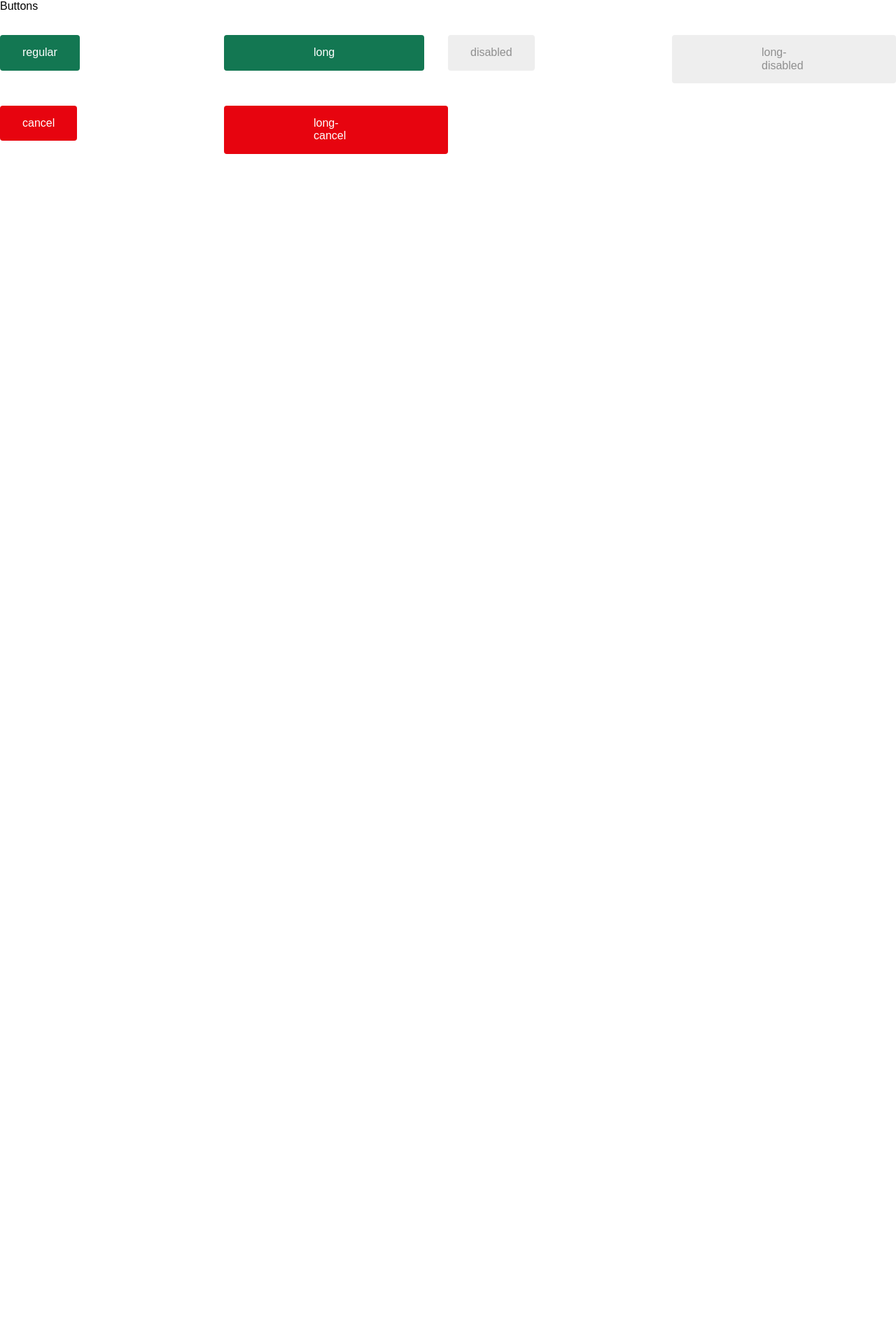
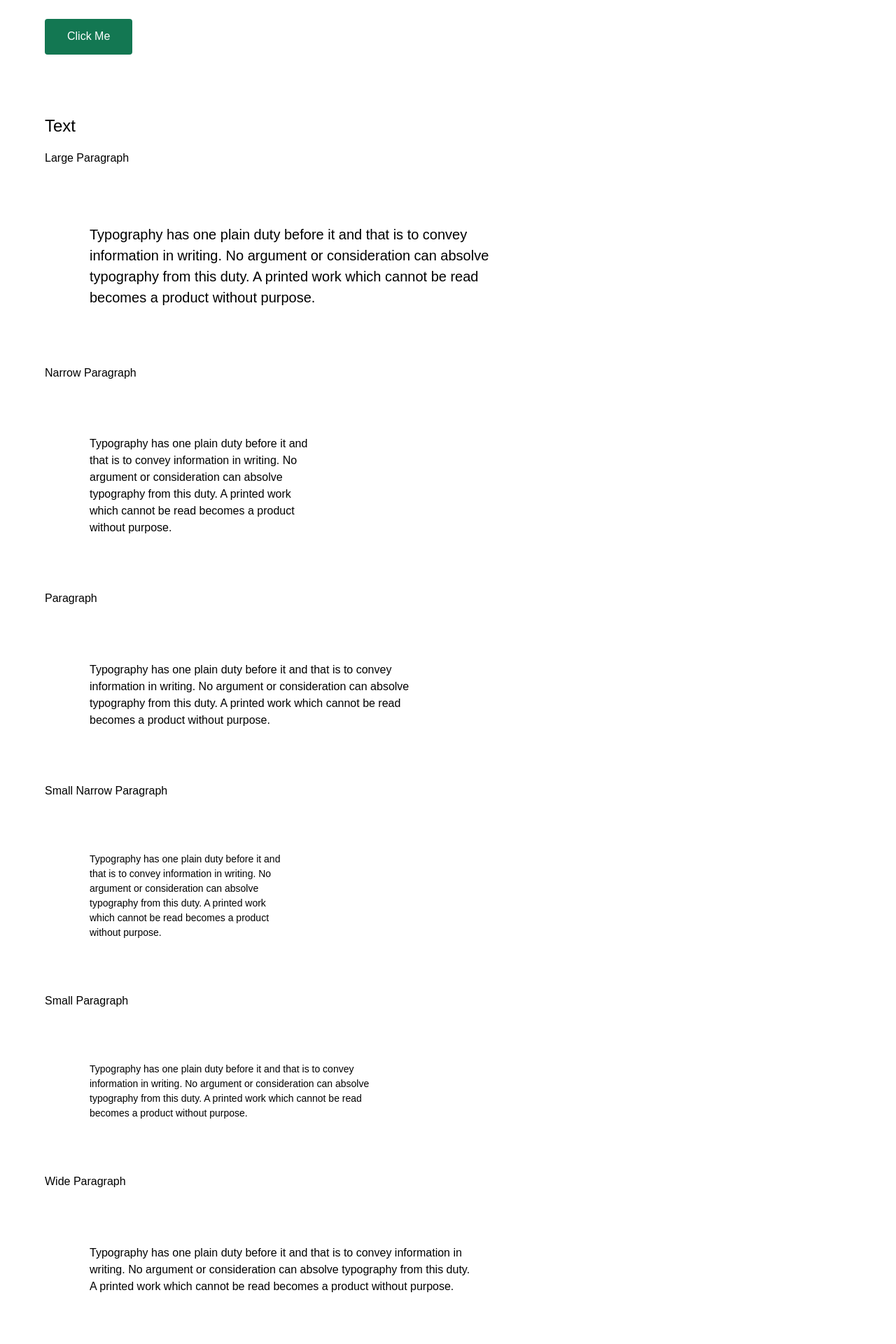
Before and after one commit to juanparadox/react-tachyons, a React (Create React App) app: page / in a window 1280 px wide. Shown: the part 420-2340 px from the top of the page at 70% size. Before the commit the page ends 800 px from the top, so only its background shows below. Built offline with nearby package versions, Linux system fonts and the light colour scheme.

Commit message:
Text components complete
Add all components under ‘text’

```diff
--- a/src/App.js
+++ b/src/App.js
@@ -5,6 +5,16 @@ import tachyons from "tachyons";
 
 // Components
 import Button from "./components/Button.js";
+
+// Text
+import LargeParagraph from "./components/text/LargeParagraph.js";
+import NarrowParagraph from "./components/text/NarrowParagraph.js";
+import Paragraph from "./components/text/Paragraph.js";
+import SmallNarrowParagraph from "./components/text/SmallNarrowParagraph.js";
+import SmallParagraph from "./components/text/SmallParagraph.js";
+import WideParagraph from "./components/text/WideParagraph.js";
+import TitleSubtitleCentered from "./components/text/TitleSubtitleCentered.js";
+
 class App extends Component {
   render() {
     return (
@@ -17,27 +27,29 @@ class App extends Component {
             stateless react components and a whole lot of tachyons
           </p>
         </div>
-        <div className="pv5 center mw9">
-          <p>Buttons</p>
-          <div className="fl w-25 pv3">
-            <Button text="regular" />
+        <section className="ph5">
+          <div className="pv4 center mw9">
+            <p className="f3">Buttons</p>
+            <Button text="Click Me"/>
           </div>
-          <div className="fl w-25 pv3">
-            <Button text="long" type="long" />
+          <div className="pv4 center mw9">
+            <p className="f3">Text</p>
+            Large Paragraph
+            <LargeParagraph/>
+            Narrow Paragraph
+            <NarrowParagraph/>
+            Paragraph
+            <Paragraph/>
+            Small Narrow Paragraph
+            <SmallNarrowParagraph/>
+            Small Paragraph
+            <SmallParagraph/>
+            Wide Paragraph
+            <WideParagraph/>
+            Title Subtitle Centered
+            <TitleSubtitleCentered/>
           </div>
-          <div className="fl w-25 pv3">
-            <Button text="disabled" type="disabled" />
-          </div>
-          <div className="fl w-25 pv3">
-            <Button text="long-disabled" type="long-disabled" />
-          </div>
-          <div className="fl w-25 pv3">
-            <Button text="cancel" type="cancel" />
-          </div>
-          <div className="fl w-25 pv3">
-            <Button text="long-cancel" type="long-cancel" />
-          </div>
-        </div>
+        </section>
       </div>
     );
   }
--- /dev/null
+++ b/src/components/text/LargeParagraph.js
@@ -0,0 +1,16 @@
+import React from "react";
+
+const LargeParagraph = ({ text }) =>
+	<main className="pa3 pa5-ns">
+	    <p className="f4 lh-copy measure">
+	        { text
+	        	? text
+	        	: 'Typography has one plain duty before it and that is to convey ' +
+	        	'information in writing. No argument or consideration can absolve ' +
+	        	'typography from this duty. A printed work which cannot be read ' +
+	        	'becomes a product without purpose.'
+          	}
+	    </p>
+	</main>
+
+export default LargeParagraph
--- /dev/null
+++ b/src/components/text/NarrowParagraph.js
@@ -0,0 +1,16 @@
+import React from "react";
+
+const NarrowParagraph = ({ text }) =>
+	<div className="pa3 pa5-ns">
+	    <p className="f5 lh-copy measure-narrow">
+	        { text
+	        	? text
+	        	: 'Typography has one plain duty before it and that is to convey ' +
+	        	'information in writing. No argument or consideration can absolve ' +
+	        	'typography from this duty. A printed work which cannot be read ' +
+	        	'becomes a product without purpose.'
+          	}
+	    </p>
+	</div>
+
+export default NarrowParagraph
--- /dev/null
+++ b/src/components/text/Paragraph.js
@@ -0,0 +1,16 @@
+import React from "react";
+
+const Paragraph = ({ text }) =>
+	<main className="pa3 pa5-ns">
+	   	<p className="f5 lh-copy measure">
+	        { text
+	        	? text
+	        	: 'Typography has one plain duty before it and that is to convey ' +
+	        	'information in writing. No argument or consideration can absolve ' +
+	        	'typography from this duty. A printed work which cannot be read ' +
+	        	'becomes a product without purpose.'
+          	}
+	   	</p>
+	</main>
+
+export default Paragraph
--- /dev/null
+++ b/src/components/text/SmallNarrowParagraph.js
@@ -0,0 +1,16 @@
+import React from "react";
+
+const SmallNarrowParagraph = ({ text }) =>
+	<main className="pa3 pa5-ns">
+	    <p className="f6 lh-copy measure-narrow">
+	        { text
+	        	? text
+	        	: 'Typography has one plain duty before it and that is to convey ' +
+	        	'information in writing. No argument or consideration can absolve ' +
+	        	'typography from this duty. A printed work which cannot be read ' +
+	        	'becomes a product without purpose.'
+          	}
+	    </p>
+	</main>
+
+export default SmallNarrowParagraph
--- /dev/null
+++ b/src/components/text/SmallParagraph.js
@@ -0,0 +1,16 @@
+import React from "react";
+
+const SmallParagraph = ({ text }) =>
+	<main className="pa3 pa5-ns">
+	   	<p className="f6 lh-copy measure">
+	    	{ text
+	        	? text
+	        	: 'Typography has one plain duty before it and that is to convey ' +
+	        	'information in writing. No argument or consideration can absolve ' +
+	        	'typography from this duty. A printed work which cannot be read ' +
+	        	'becomes a product without purpose.'
+          	}
+	   	</p>
+	</main>
+
+export default SmallParagraph
--- /dev/null
+++ b/src/components/text/TitleSubtitleCentered.js
@@ -0,0 +1,13 @@
+import React from "react";
+
+const TitleSubtitleCentered = ({ title, subtitle }) =>
+	<header className="tc ph4">
+	  	<h1 className="f3 f2-m f1-l fw2 black-90 mv3">
+	  		{ title ? title : 'This is the title'}
+	  	</h1>
+	  	<h2 className="f5 f4-m f3-l fw2 black-50 mt0 lh-copy">
+	  		{ subtitle ? subtitle : 'This is the subtitle where additional information can go if you really need it.'}
+	  	</h2>
+	</header>
+
+export default TitleSubtitleCentered
--- /dev/null
+++ b/src/components/text/WideParagraph.js
@@ -0,0 +1,16 @@
+import React from "react";
+
+const WideParagraph = ({ text }) =>
+	<div className="pa3 pa5-ns">
+	   	<p className="f5 lh-copy measure-wide">
+	    	{ text
+	        	? text
+	        	: 'Typography has one plain duty before it and that is to convey ' +
+	        	'information in writing. No argument or consideration can absolve ' +
+	        	'typography from this duty. A printed work which cannot be read ' +
+	        	'becomes a product without purpose.'
+          	}
+	   	</p>
+	</div>
+
+export default WideParagraph
```
